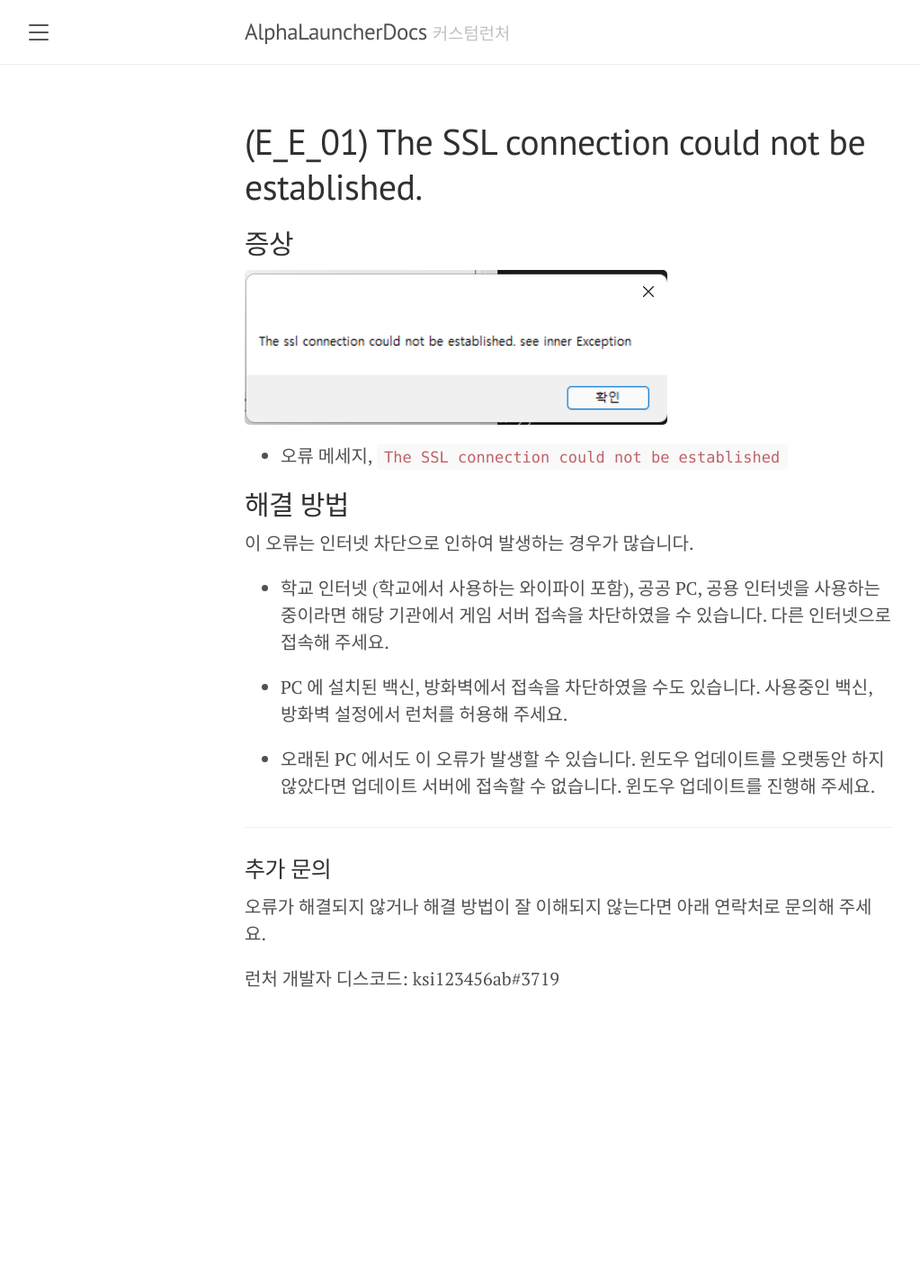
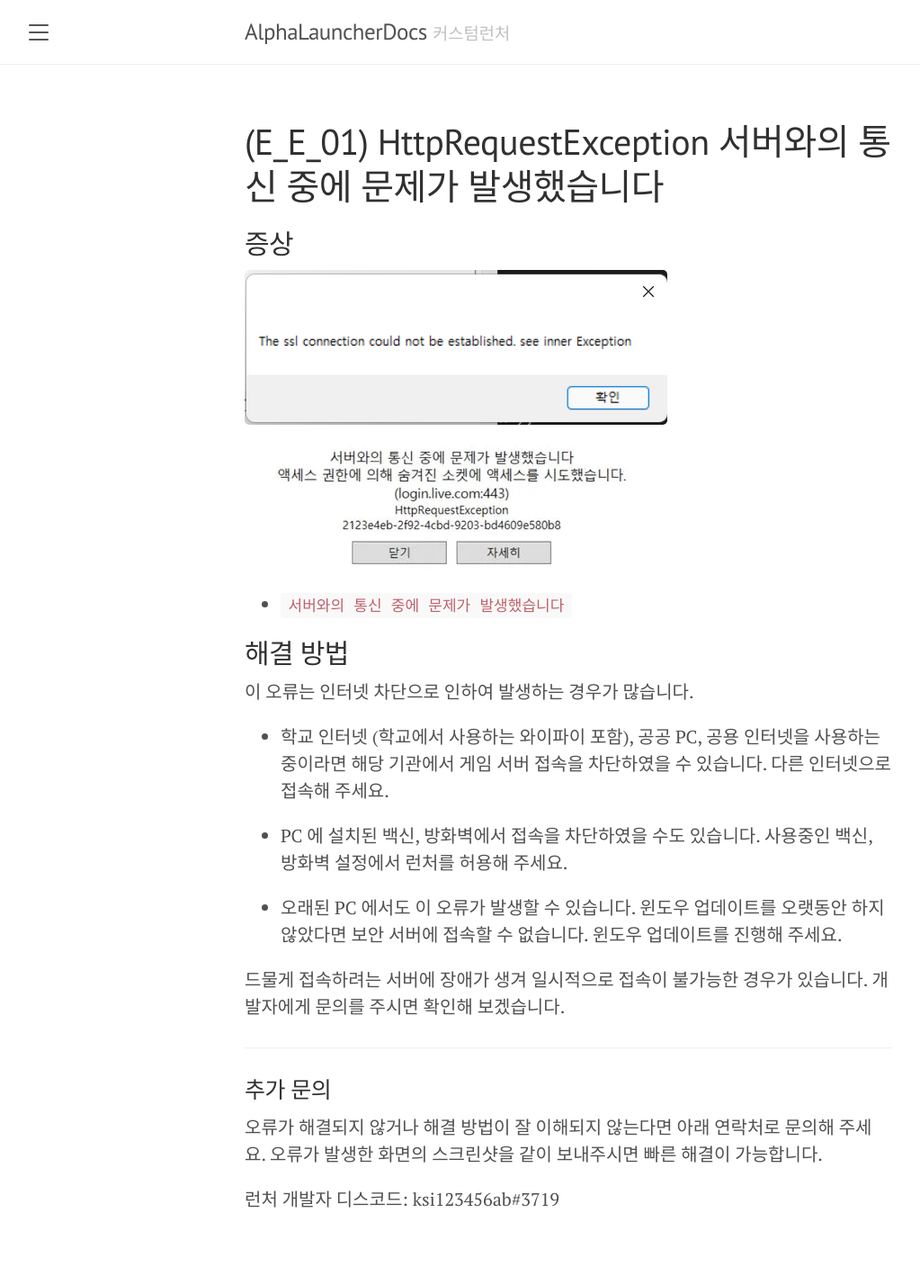
Before and after one commit to isk162534/AlphaLauncherDocs, a Jekyll site: the page built from collections/_error_posts/E_E_01.md, in a window 1280 px wide. Shown: the whole page at 90% size, without its empty margins (8-1031 px from the left). Built offline with Jekyll 4.4.1, drawn with Linux system fonts in a browser that asks for light colours; before the commit the page ends 1183 px from its top, so only the background shows below that.

Commit message:
오류보고서 업데이트

```diff
--- a/_layouts/errorpost.html
+++ b/_layouts/errorpost.html
@@ -7,7 +7,7 @@ layout: default
   {{ content }}
   <hr>
   <h3>추가 문의</h3>
-  <p>오류가 해결되지 않거나 해결 방법이 잘 이해되지 않는다면 아래 연락처로 문의해 주세요.</p>
+  <p>오류가 해결되지 않거나 해결 방법이 잘 이해되지 않는다면 아래 연락처로 문의해 주세요. 오류가 발생한 화면의 스크린샷을 같이 보내주시면 빠른 해결이 가능합니다. </p>
   <div id="admin-contact-container" style="display: none;">
     <p>서버 관리자 디스코드: <p id="admin-contact-p"></p></p>
   </div>
--- a/collections/_error_posts/E_E_01.md
+++ b/collections/_error_posts/E_E_01.md
@@ -1,13 +1,15 @@
 ---
 layout: errorpost
-title: (E_E_01) The SSL connection could not be established.
+title: (E_E_01) HttpRequestException 서버와의 통신 중에 문제가 발생했습니다
 ---
 
 ## 증상
 
 ![]({{site.url}}/assets/E_E_01_01.png)
 
-- 오류 메세지, `The SSL connection could not be established`
+![]({{site.url}}/assets/E_E_01_02.png)
+
+- `서버와의 통신 중에 문제가 발생했습니다`
 
 ## 해결 방법
 
@@ -17,4 +19,6 @@ title: (E_E_01) The SSL connection could not be established.
 
 - PC 에 설치된 백신, 방화벽에서 접속을 차단하였을 수도 있습니다. 사용중인 백신, 방화벽 설정에서 런처를 허용해 주세요.
 
-- 오래된 PC 에서도 이 오류가 발생할 수 있습니다. 윈도우 업데이트를 오랫동안 하지 않았다면 업데이트 서버에 접속할 수 없습니다. 윈도우 업데이트를 진행해 주세요.
+- 오래된 PC 에서도 이 오류가 발생할 수 있습니다. 윈도우 업데이트를 오랫동안 하지 않았다면 보안 서버에 접속할 수 없습니다. 윈도우 업데이트를 진행해 주세요.
+
+드물게 접속하려는 서버에 장애가 생겨 일시적으로 접속이 불가능한 경우가 있습니다. 개발자에게 문의를 주시면 확인해 보겠습니다.
```
Also changed, not shown: collections/_error_posts/E_C_05.md (+5 -0 lines), assets/E_E_01_02.png (added).
